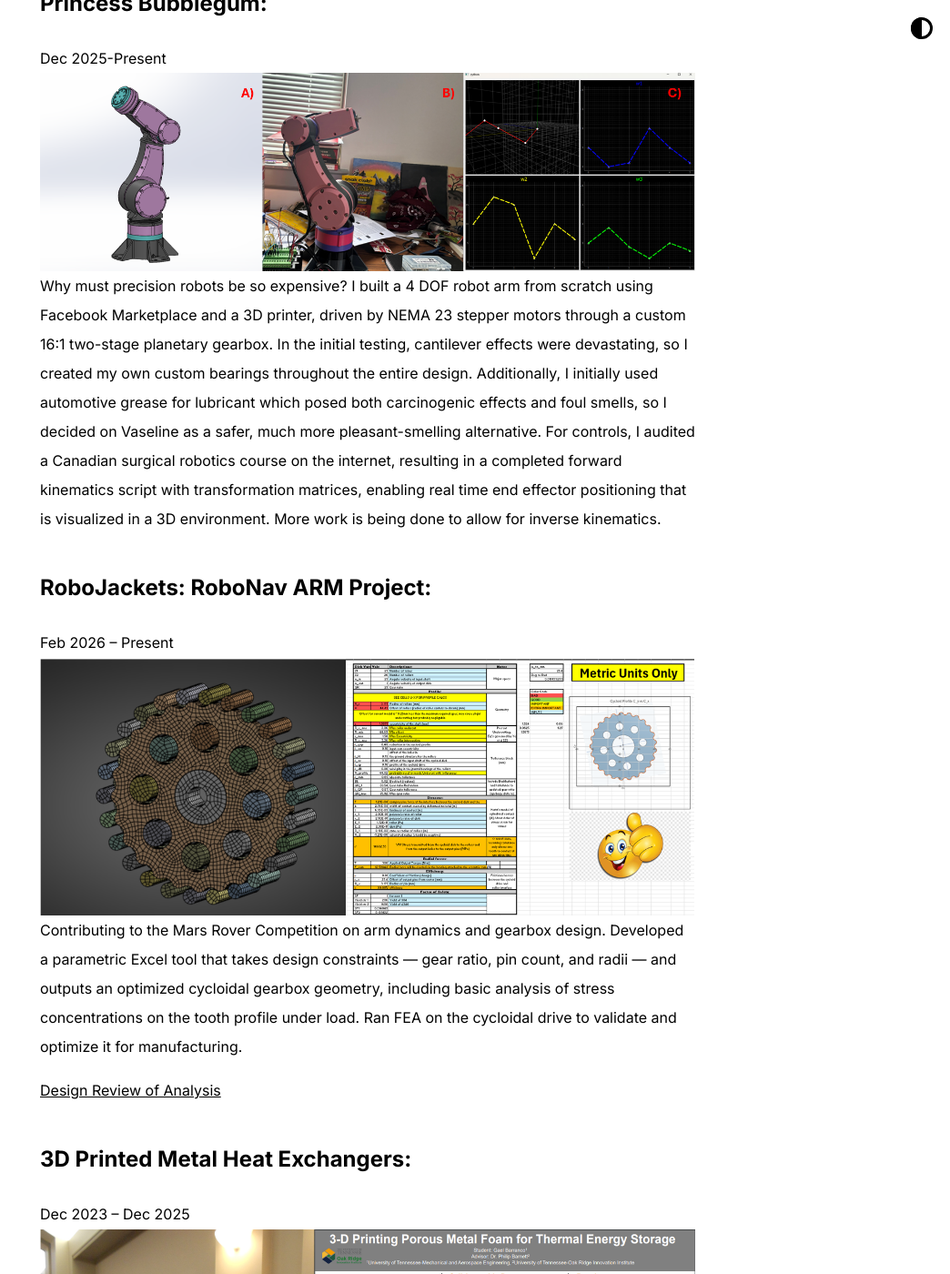
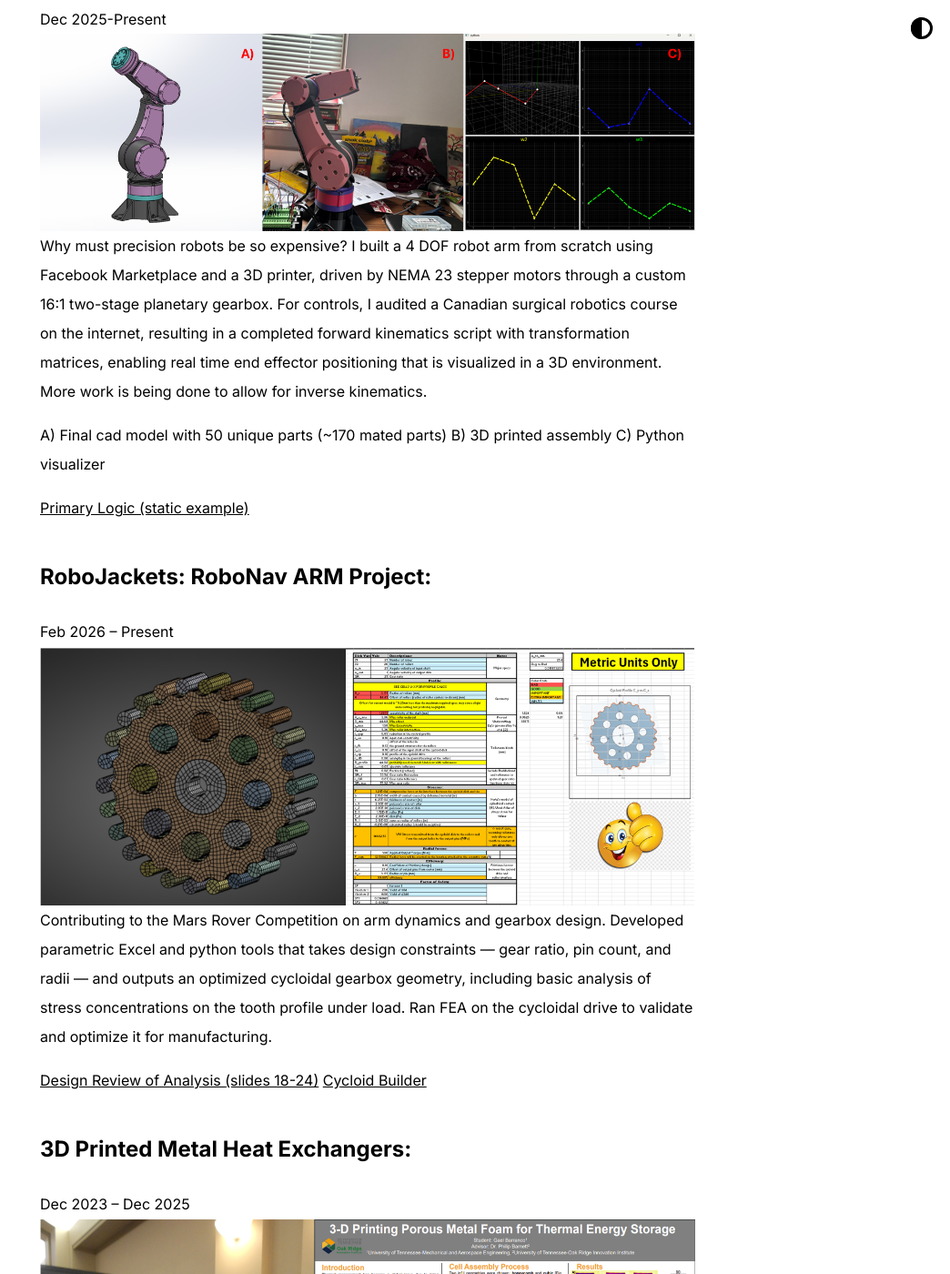
Before and after one commit to gbarranc/gbarranc.github.io, a Jekyll site: the page built from _posts/2026-02-19-portfolio.md, in a window 1280 px wide and 1400 px high, scrolled down 295 px. Shown: the whole window at 91% size, without its empty margins (236-1280 px from the left). Built offline with Jekyll 4.4.1, drawn with Linux system fonts in a browser that asks for light colours; some of the changed text lies outside the part shown.

Commit message:
Update 2026-02-19-portfolio.md

```diff
--- a/_posts/2026-02-19-portfolio.md
+++ b/_posts/2026-02-19-portfolio.md
@@ -10,28 +9,28 @@ Dec 2025-Present
 ![PB Pic 1](/images/PB_02.png)
 Why must precision robots be so expensive? I built a 4 DOF robot arm from scratch using
 Facebook Marketplace and a 3D printer, driven by NEMA 23 stepper motors through a
-custom 16:1 two-stage planetary gearbox. In the initial testing, cantilever effects were
-devastating, so I created my own custom bearings throughout the entire design.
-Additionally, I initially used automotive grease for lubricant which posed both carcinogenic
-effects and foul smells, so I decided on Vaseline as a safer, much more pleasant-smelling
-alternative. For controls, I audited a Canadian surgical robotics course on the internet,
+custom 16:1 two-stage planetary gearbox. For controls, I audited a Canadian surgical robotics course on the internet,
 resulting in a completed forward kinematics script with transformation matrices, enabling
 real time end effector positioning that is visualized in a 3D environment. More work is being
 done to allow for inverse kinematics.
 
+A) Final cad model with 50 unique parts (~170 mated parts)
+B) 3D printed assembly
+C) Python visualizer
 
+[Primary Logic (static example)](PBCode)
 
 ## RoboJackets: RoboNav ARM Project:
 Feb 2026 – Present
 ![RBN Pic 1](/images/CY_02.png)
 Contributing to the Mars Rover Competition on arm dynamics and gearbox design.
-Developed a parametric Excel tool that takes design constraints — gear ratio, pin count,
+Developed parametric Excel and python tools that takes design constraints — gear ratio, pin count,
 and radii — and outputs an optimized cycloidal gearbox geometry, including basic analysis
 of stress concentrations on the tooth profile under load. Ran FEA on the
 cycloidal drive to validate and optimize it for manufacturing.
 
-[Design Review of Analysis](https://drive.google.com/file/d/1elEZJJ-nkI1MZeKElRjXvKyfIxvkX0Cr/view?usp=sharing)
-
+[Design Review of Analysis (slides 18-24)](https://drive.google.com/file/d/1elEZJJ-nkI1MZeKElRjXvKyfIxvkX0Cr/view?usp=sharing)
+[Cycloid Builder](CYCode)
 
 ## 3D Printed Metal Heat Exchangers:
 Dec 2023 – Dec 2025
@@ -57,6 +56,9 @@ and contraction of the assisted limb. Mirrored movement is captured with encoder
 sister limb and processed by an ESP32 programmed in C++. I was successful in
 constructing the wearable robot, even allowing me to add 4 kg to my max curl.
 
+A & B) Solidworks assembly of final design.
+C) Testing printed assembly.
+
 [YouTube short link of the initial test footage I have of it](https://youtube.com/shorts/JZPm1b3LvI0?si=5PBZBgxcaps_Vgw8)
 
 
@@ -67,10 +69,13 @@ Took on my first engineering project by building a working robot arm that respon
 hand movement. Designed full CAD assembly from scratch in Onshape, taking heavy
 inspiration from the cartoon Adventure Time. I chose Arduino as the microcontroller
 because of its extensive documentation and Pyfirmata library that allowed me to use Python
-for everything. Leveraged OpenCV’s hand detection capabilities and turned my screen into
+for everything. Used OpenCV’s hand detection capabilities and turned my screen into
 a coordinate system, feeding positional data to the servos to control movement. I was
-successful in creating a fully 3D printed, working robot arm. However, its movement was not
-very fluid, precise, or stable enough to hold any meaningful load.
+successful in creating a fully 3D printed, working robot arm.
+
+A) Onshape assembly
+B) Printed assembly with servos attached
+C) Testing computer vision controls.
 
 [YouTube short link of it (kind of) working](https://youtube.com/shorts/oGQ8MJBtodc?si=Vr8nW1csyBtgdB8V)
 
```
Also changed, not shown: other parts of _posts/2026-02-19-portfolio.md (+0 -1 lines).
